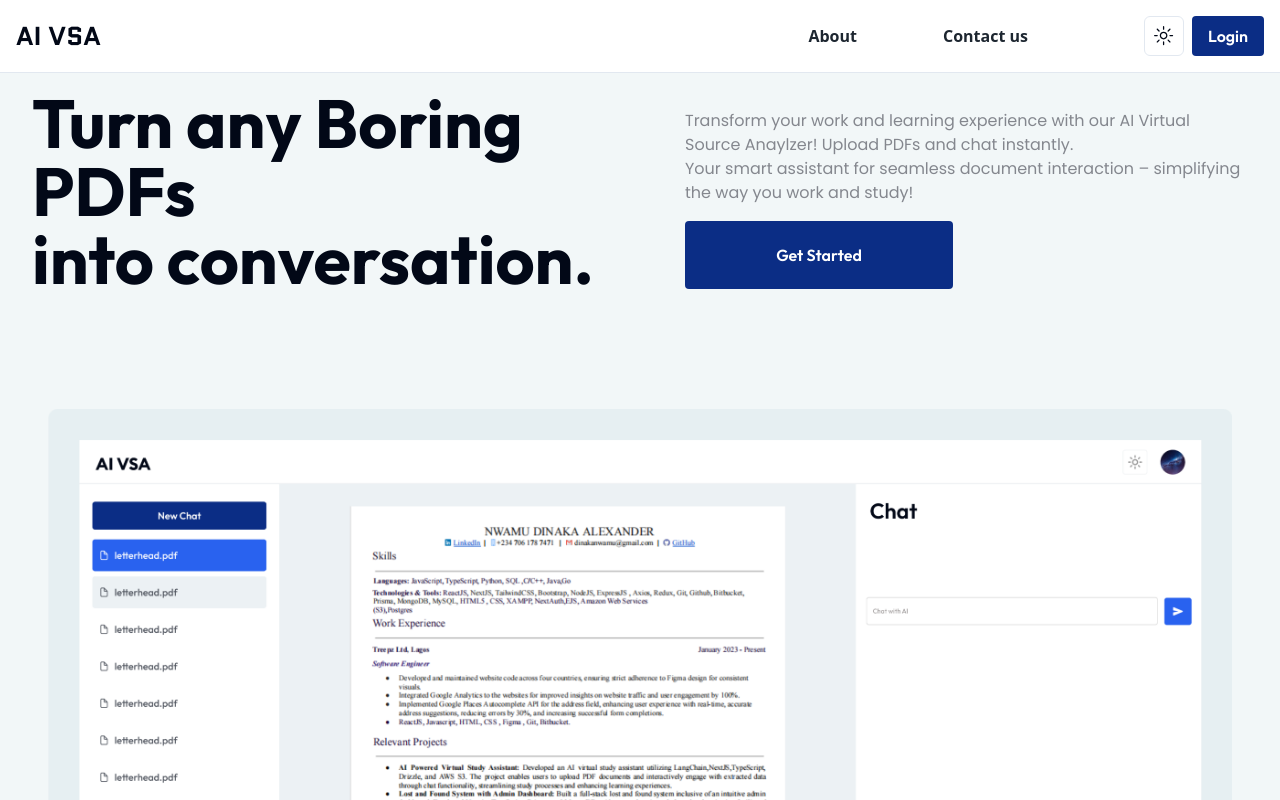
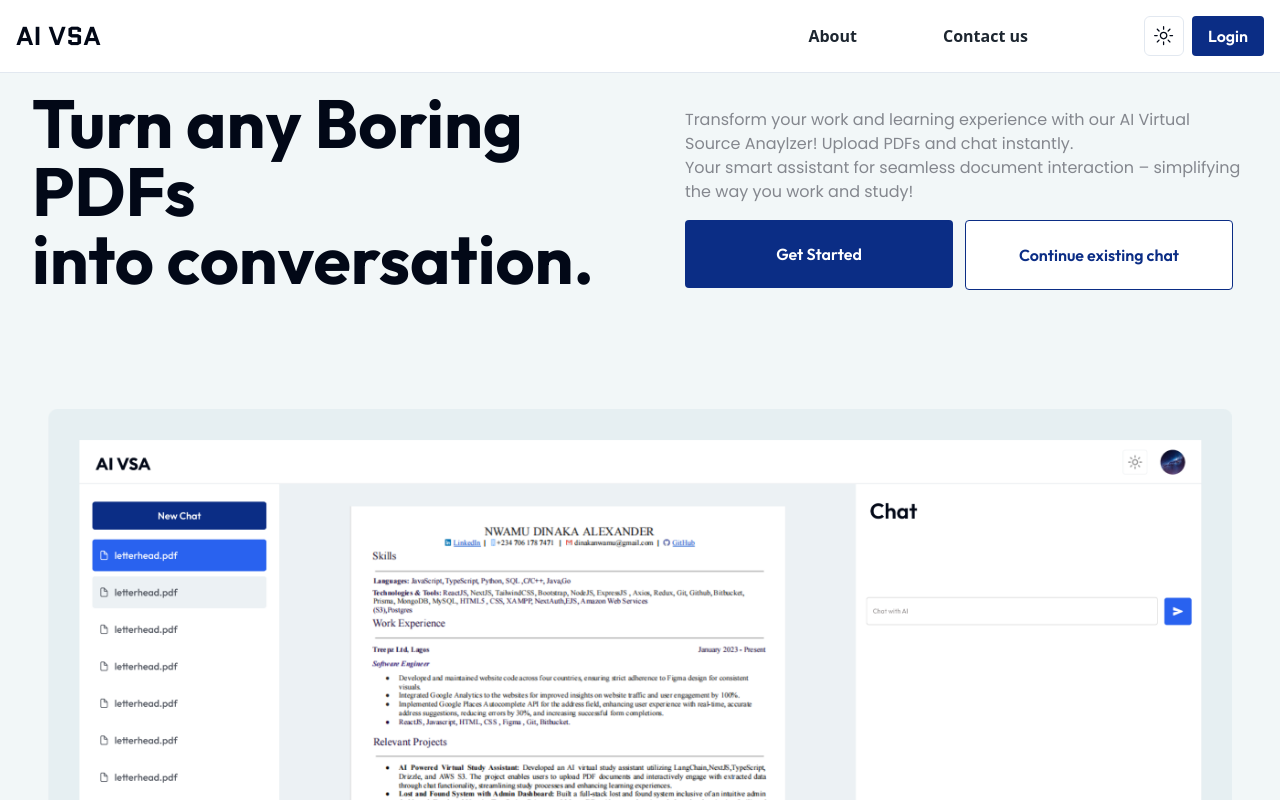
Before and after one commit to alexnwamu/aivsa, a Next.js app: page / in a window 1280 px wide. Shown: the top 800 px of the page. Built offline with nearby package versions, Linux system fonts and the light colour scheme; no server answers.

Commit message:
feat(home): add continue existing chat shortcut

```diff
--- /dev/null
+++ b/src/app/api/my-chat/route.ts
@@ -0,0 +1,42 @@
+import { db } from "@/lib/db";
+import { chats } from "@/lib/db/schema";
+import { auth } from "@clerk/nextjs";
+import { eq } from "drizzle-orm";
+import { NextResponse } from "next/server";
+
+export async function GET() {
+  const { userId } = await auth();
+  if (!userId) {
+    return NextResponse.json({ error: "unauthorized" }, { status: 401 });
+  }
+
+  try {
+    const existingChats = await db
+      .select()
+      .from(chats)
+      .where(eq(chats.userId, userId));
+
+    if (!existingChats.length) {
+      return NextResponse.json(
+        { error: "no existing chats" },
+        { status: 404 },
+      );
+    }
+
+    const chat = existingChats[0];
+
+    return NextResponse.json(
+      {
+        chat_id: chat.id,
+        pdfName: chat.pdfName,
+      },
+      { status: 200 },
+    );
+  } catch (error) {
+    console.error("[my-chat] Error fetching existing chat", { userId, error });
+    return NextResponse.json(
+      { error: "internal server error" },
+      { status: 500 },
+    );
+  }
+}
--- a/src/app/page.tsx
+++ b/src/app/page.tsx
@@ -1,5 +1,6 @@
 /* eslint-disable react/no-unescaped-entities */
 "use client";
+import React from "react";
 import { Chat } from "@/components/chat";
 import CourseSelector from "@/components/course-selector";
 import { SignIn, UserButton, auth } from "@clerk/nextjs";
@@ -8,10 +9,46 @@ import { useCourseContext } from "@/app/contexts/chosencourse-context";
 import { useTheme } from "next-themes";
 import Image from "next/image";
 import { darkhero, lighthero } from "../../assets";
+import axios from "axios";
+import { useRouter } from "next/navigation";
+import { toast } from "react-hot-toast";
 
 export default function Home() {
   const { isCourseChosen, setIsCourseChosen } = useCourseContext();
   const { theme, setTheme } = useTheme();
+  const router = useRouter();
+  const [loadingExistingChat, setLoadingExistingChat] = React.useState(false);
+
+  const handleGoToExistingChat = async () => {
+    try {
+      setLoadingExistingChat(true);
+      const res = await axios.get("/api/my-chat");
+      const { chat_id } = res.data as { chat_id?: number };
+      if (chat_id) {
+        router.push(`/chat/${chat_id}`);
+      } else {
+        toast.error("No existing chats found.");
+      }
+    } catch (err: any) {
+      if (axios.isAxiosError(err)) {
+        const status = err.response?.status;
+        const serverMessage = (err.response?.data as any)?.error;
+        if (status === 401) {
+          toast.error("Please sign in to access your chats.");
+        } else if (status === 404) {
+          toast.error("You don't have any chats yet.");
+        } else if (typeof serverMessage === "string") {
+          toast.error(serverMessage);
+        } else {
+          toast.error("Could not load your existing chat.");
+        }
+      } else {
+        toast.error("Could not load your existing chat.");
+      }
+    } finally {
+      setLoadingExistingChat(false);
+    }
+  };
 
   return (
     <main className="relative flex min-h-screen w-full flex-col bg-[#F2F7F8] dark:bg-[#131826]">
@@ -30,11 +67,23 @@ export default function Home() {
                   Your smart assistant for seamless document interaction –
                   simplifying the way you work and study!
                 </p>
-                <Link href="/selector">
-                  <button className="text-white dark:bg-[#2962EF] bg-[#0B2D85] rounded-sm font-outfit font-semibold w-[268px] py-[22px] ">
-                    Get Started
+                <div className="flex flex-col sm:flex-row gap-3">
+                  <Link href="/selector">
+                    <button className="text-white dark:bg-[#2962EF] bg-[#0B2D85] rounded-sm font-outfit font-semibold w-[268px] py-[22px] ">
+                      Get Started
+                    </button>
+                  </Link>
+                  <button
+                    type="button"
+                    onClick={handleGoToExistingChat}
+                    className="text-[#0B2D85] dark:text-[#2962EF] bg-white dark:bg-transparent border border-[#0B2D85] dark:border-[#2962EF] rounded-sm font-outfit font-semibold w-[268px] py-[22px]"
+                    disabled={loadingExistingChat}
+                  >
+                    {loadingExistingChat
+                      ? "Opening your chat..."
+                      : "Continue existing chat"}
                   </button>
-                </Link>
+                </div>
               </div>
             </div>
             <div className="w-full flex justify-center items-center mt-10 md:mt-[100px] px-4">
```
